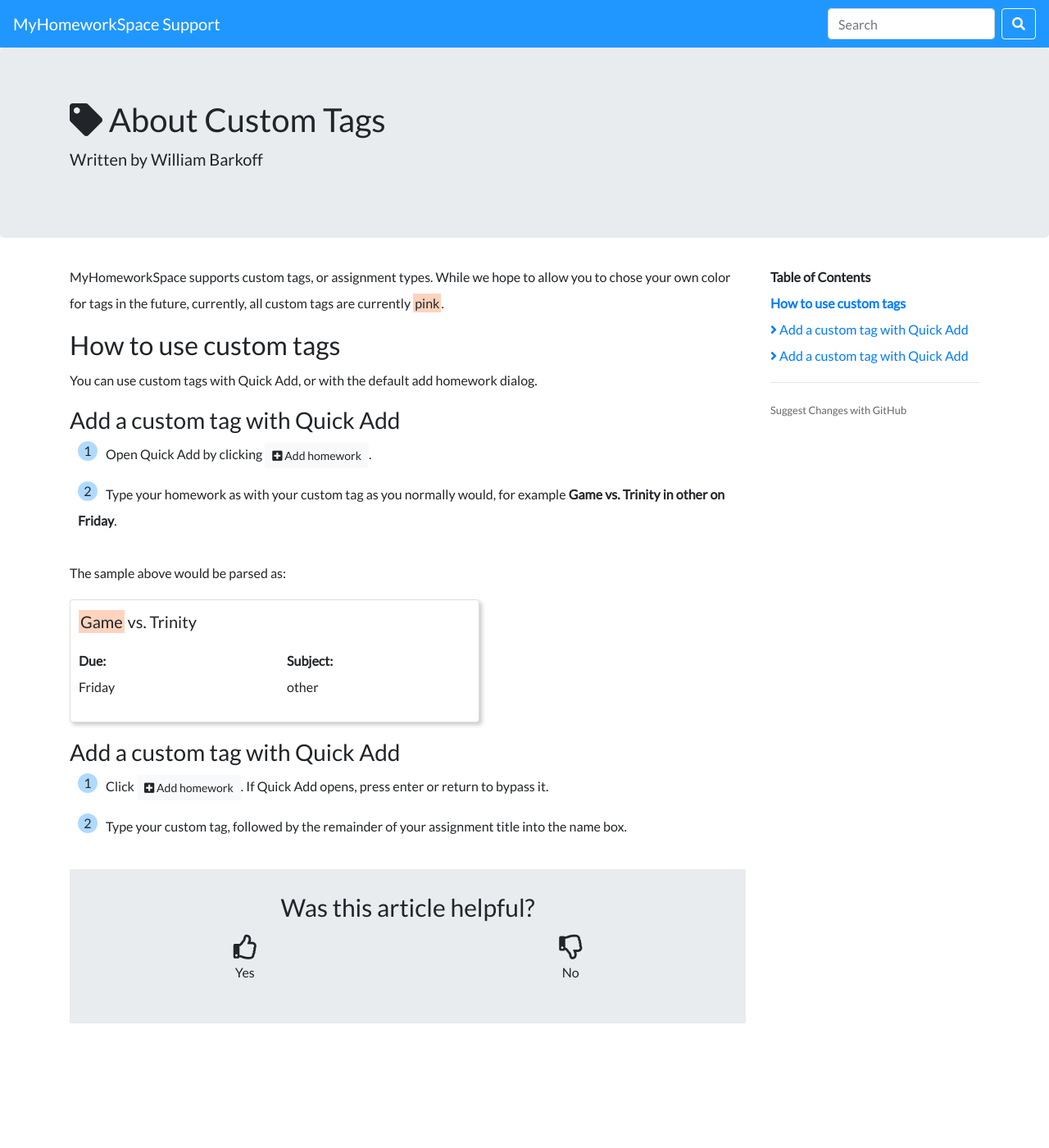
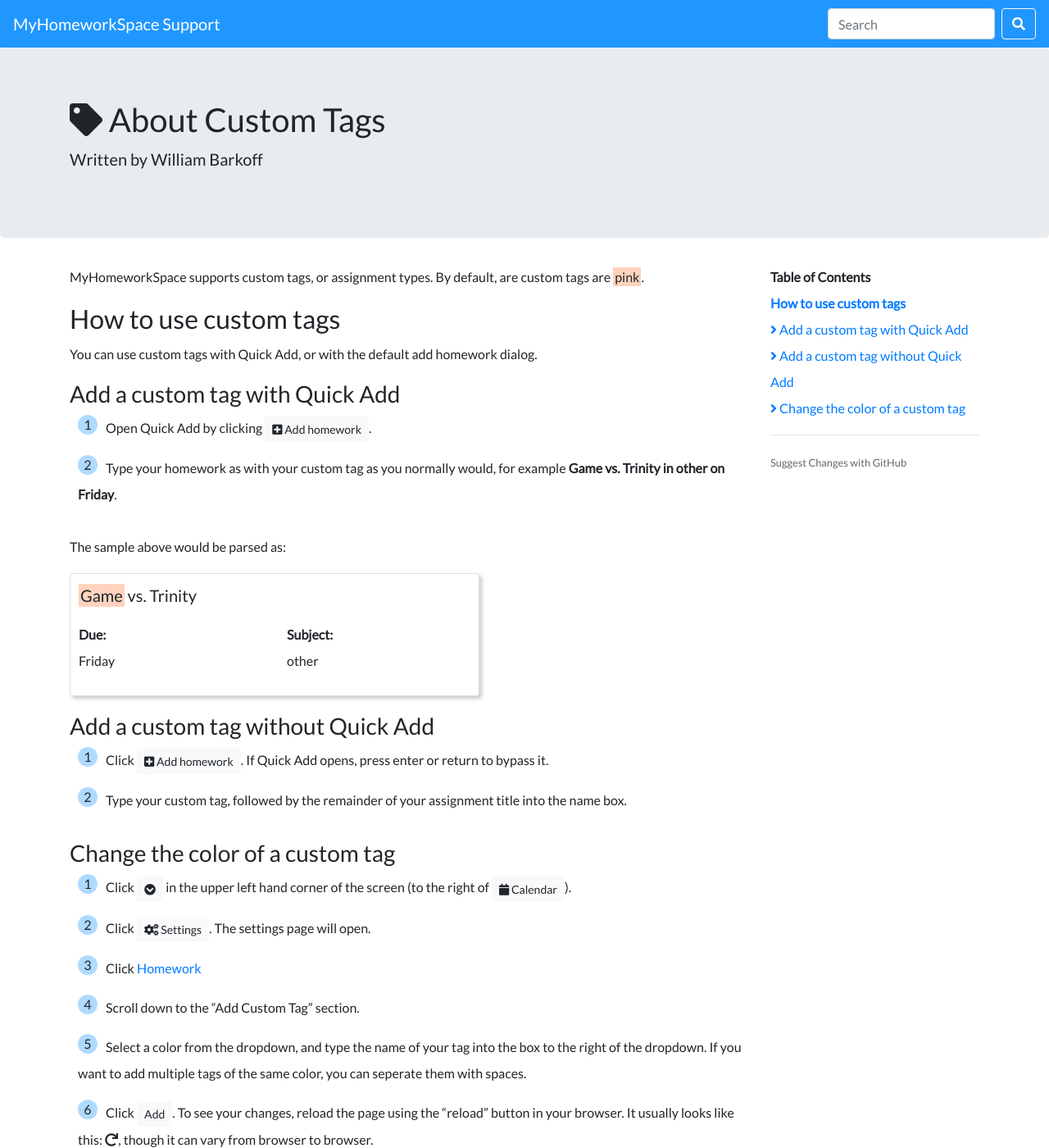
Before and after one commit to MyHomeworkSpace/support, a Jekyll site: the page built from docs/custom-tags.md, in a window 1280 px wide and 1400 px high. Shown: the whole window at 82% size. Built offline with Jekyll 4.4.1, drawn with Linux system fonts in a browser that asks for light colours; nearby versions of some CDN libraries.

Commit message:
Update info on custom tags

```diff
--- a/docs/custom-tags.md
+++ b/docs/custom-tags.md
@@ -6,7 +6,7 @@ author: William Barkoff
 description: Learn about custom tags, and how to use them.
 ---
 
-MyHomeworkSpace supports custom tags, or assignment types. While we hope to allow you to chose your own color for tags in the future, currently, all custom tags are currently <span class="tag" style="background-color: #ffd3bd">pink</span>.
+MyHomeworkSpace supports custom tags, or assignment types. By default, are custom tags are <span class="tag" style="background-color: #ffd3bd">pink</span>.
 
 ## How to use custom tags
 You can use custom tags with Quick Add, or with the default add homework dialog.
@@ -18,6 +18,14 @@ You can use custom tags with Quick Add, or with the default add homework dialog.
 The sample above would be parsed as:
 {% include assignment.html title='<span class="tag" style="background-color: #ffd3bd">Game</span> vs. Trinity' subject='other' due='Friday' done='false' %}
 
-### Add a custom tag with Quick Add
+### Add a custom tag without Quick Add
 1. Click <button class="btn btn-sm btn-light"><i class="fa fa-plus-square"></i> Add homework</button>. If Quick Add opens, press enter or return to bypass it.
 2. Type your custom tag, followed by the remainder of your assignment title into the name box.
+
+### Change the color of a custom tag
+1. Click <button class="btn btn-sm btn-light"><i class="fa fa-chevron-circle-down"></i></button> in the upper left hand corner of the screen (to the right of  <button class="btn btn-sm btn-light"><i class="fa fa-calendar"></i> Calendar</button>).
+2. Click <button class="btn btn-sm btn-light"><i class="fa fa-cogs"></i> Settings</button>. The settings page will open.
+3. Click <span class="text-primary">Homework</span>
+4. Scroll down to the "Add Custom Tag" section.
+5. Select a color from the dropdown, and type the name of your tag into the box to the right of the dropdown. If you want to add multiple tags of the same color, you can seperate them with spaces.
+6. Click <button class="btn btn-sm btn-light">Add</button>. To see your changes, reload the page using the "reload" button in your browser. It usually looks like this: <i class="fas fa-redo"></i>, though it can vary from browser to browser.
```
Also changed, not shown: docs/tags-list.md (+1 -1 lines).
